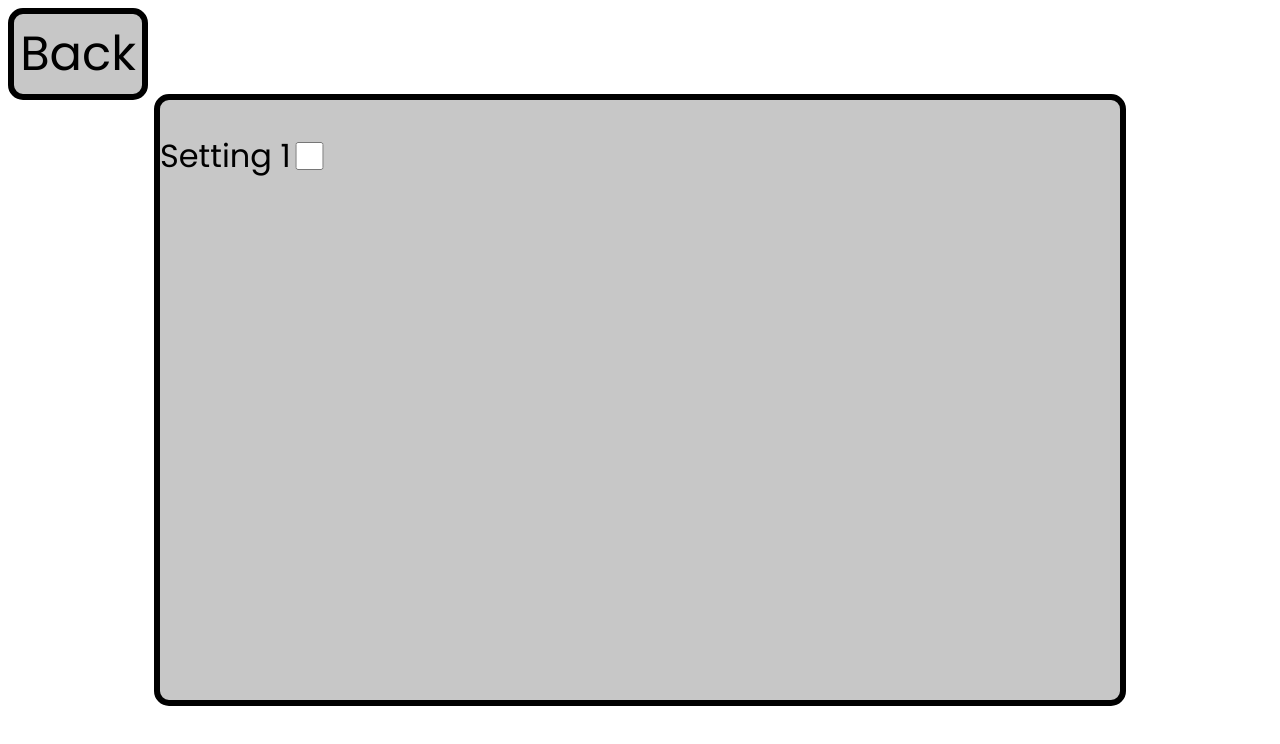
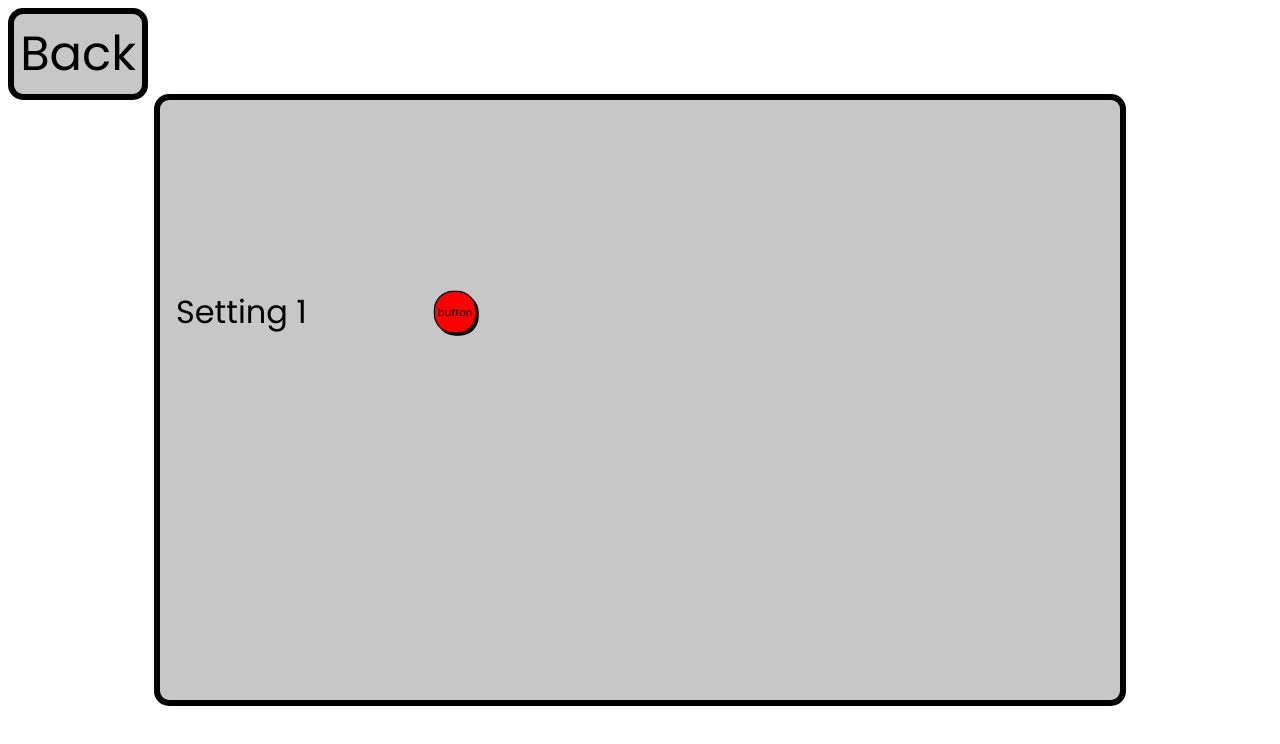
Before and after one commit to eden-sobol/bigredbutton2, a Next.js app: page /settings in a window 1280 px wide. Shown: the top 744 px of the page. Built offline with nearby package versions, Linux system fonts and the light colour scheme.

Commit message:
settings buttons

```diff
--- a/src/pages/index.js
+++ b/src/pages/index.js
@@ -35,6 +35,8 @@ export default function Index() {
 
 	return (
 		<>
+			<title>Big Button</title>
+
 			<div className={style.container}>
 				<div className={style.settings} onClick={() => {window.location.href = "/settings"}}>
 					<p>Settings</p>
--- a/src/pages/settings/index.js
+++ b/src/pages/settings/index.js
@@ -3,11 +3,15 @@ import style from "@/styles/css/settings.module.css";
 export default function Settings() {
     return (
         <>
+            <title>Settings</title>
+
             <div className={style.container}>
                 <div className={style.main}>
                     <div className={style.setting}>
                         <p>Setting 1</p>
-                        <input type="checkbox" className={style.checkbox}></input>
+                        <div className={style.button}>
+                            button
+                        </div>
                     </div>
                 </div>
 
--- a/src/styles/css/settings.module.css
+++ b/src/styles/css/settings.module.css
@@ -29,15 +29,42 @@
 }
 
 .setting {
+  position: relative;
+  left: 1rem;
   display: flex;
   font-size: 2rem;
   justify-content: center;
   align-items: center;
+  overflow: hidden;
 }
 
-.checkbox {
-  width: 1.8rem;
-  height: 1.8rem;
+.button {
+  position: relative;
+  top: 0;
+  left: -5vmax;
+  display: flex;
+  justify-content: center;
+  align-items: center;
+  font-size: 13vmin;
+  transform: translate(-50%, -50%);
+  width: 50vmin;
+  height: 50vmin;
+  border: 1vmax solid black;
+  border-radius: 45%;
+  -webkit-user-select: none;
+     -moz-user-select: none;
+          user-select: none;
+  transition-duration: 0.5s;
+  transition: top, left;
+  box-shadow: 2vmax 2vmax black;
+  background: red;
+  cursor: pointer;
+  transform: scale(10%);
+}
+
+.button:active {
+  box-shadow: 1vmax 1vmax black;
+  transform: scale(10%) translate(1vmax, 1vmax);
 }
 
 .back {
@@ -65,4 +92,10 @@
     height: 10vmin;
     font-size: 2rem;
   }
+  .button {
+    transform: scale(30%);
+  }
+  .button:active {
+    transform: scale(30%) translate(1vmax, 1vmax);
+  }
 }/*# sourceMappingURL=settings.module.css.map */
--- a/src/styles/scss/settings.module.scss
+++ b/src/styles/scss/settings.module.scss
@@ -36,17 +36,45 @@
 }
 
 .setting {
+    position: relative;
+    left: 1rem;
+
     display: flex;
 
     font-size: 2rem;
 
     justify-content: center;
     align-items: center;
+
+    overflow:hidden;
 }
 
-.checkbox {
-    width: 1.8rem;
-    height: 1.8rem;
+.button {
+    position: relative;
+    top: 0;
+    left: -5vmax;
+	display: flex;
+	justify-content: center;
+	align-items: center;
+	font-size: 13vmin;
+	transform: translate(-50%, -50%);
+	width: 50vmin;
+	height: 50vmin;
+	border: 1vmax solid black;
+	border-radius: 45%;
+	user-select: none;
+	transition-duration: 0.5s;
+	transition: top, left;
+	box-shadow: 2vmax 2vmax black;
+	background: red;
+	cursor: pointer;
+
+    transform: scale(10%);
+}
+
+.button:active {
+	box-shadow: 1vmax 1vmax black;
+	transform: scale(10%) translate(1vmax, 1vmax);
 }
 
 .back {
@@ -69,4 +97,11 @@
 
 		font-size: 2rem;
 	}
+
+    .button {
+        transform: scale(30%);
+    }
+    .button:active {
+        transform: scale(30%) translate(1vmax, 1vmax);
+    }
 }
```
Also changed, not shown: 1 other file (tests, documents, lock files or other folders).
